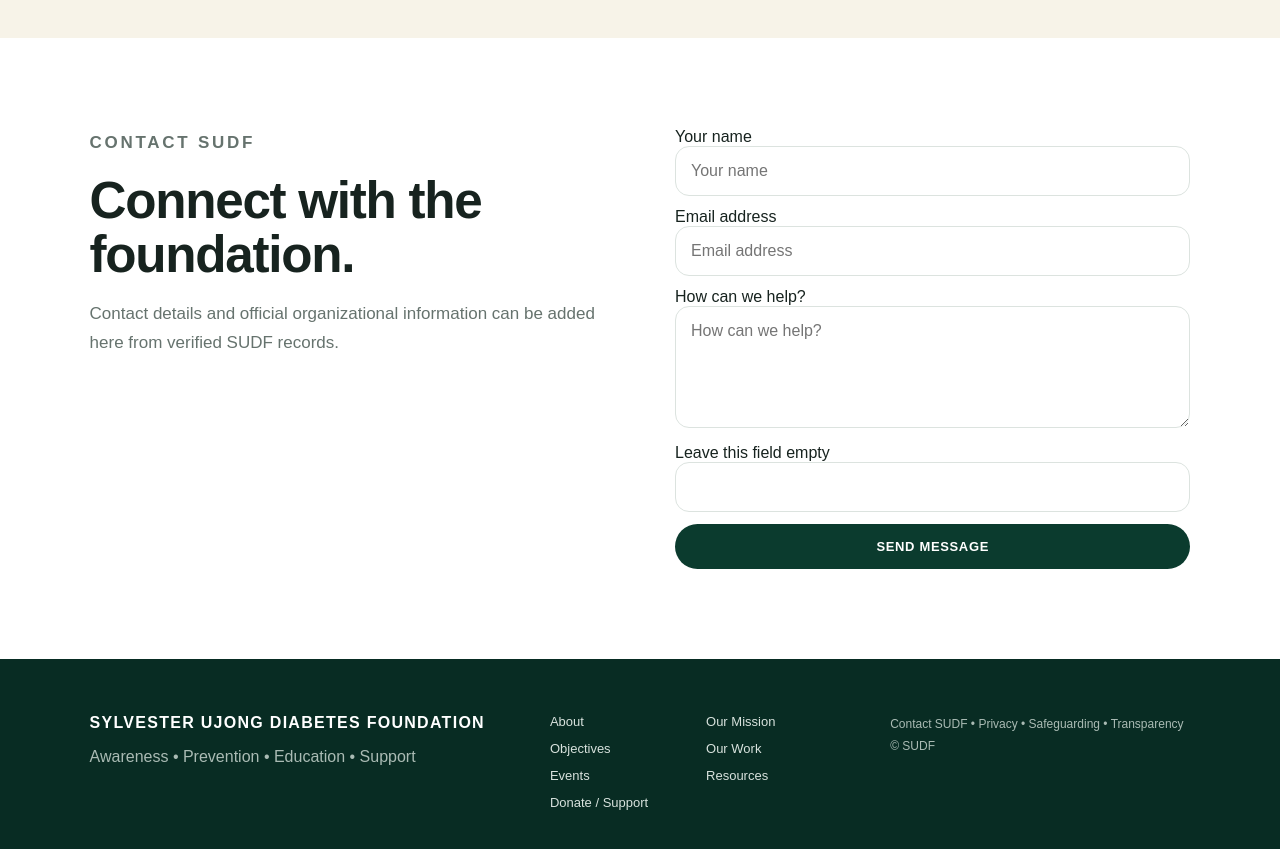
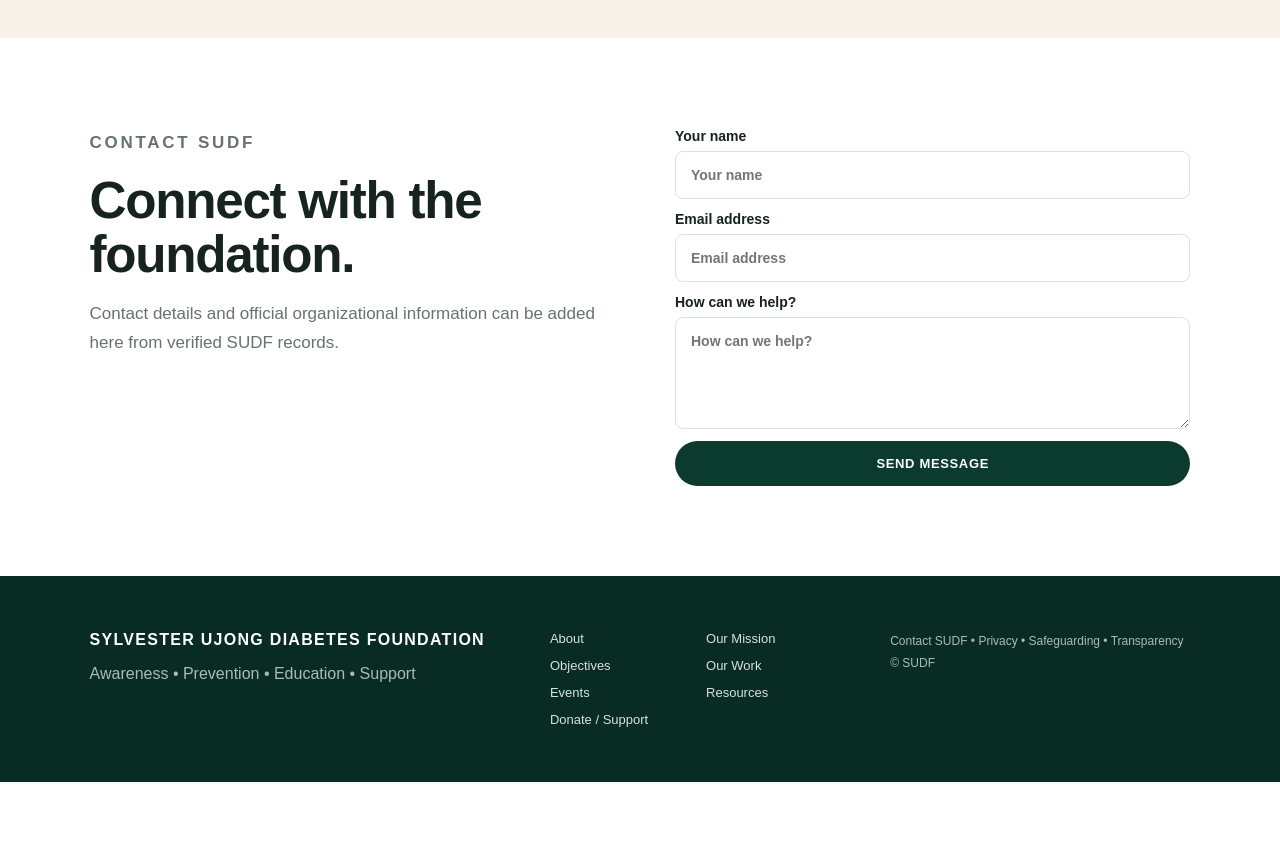
Before and after one commit to AkongShadrach/SUDF-website, a Next.js app: page / in a window 1280 px wide. Shown: the part 7780-8629 px from the top of the page. After the commit the page ends 8562 px from the top, so only its background shows below. Built offline with nearby package versions, Linux system fonts and the light colour scheme.

Commit message:
Style public enquiry forms and hide honeypots

```diff
--- a/app/globals.css
+++ b/app/globals.css
@@ -1280,3 +1280,13 @@ blockquote { margin:32px 0 0; padding:20px 0 0 22px; border-left:3px solid var(-
 @media (max-width:340px) {
   .sudf-gallery-grid { grid-template-columns: 1fr; }
 }
+
+
+/* Functional public enquiry forms */
+.contact-form label { display:grid; gap:7px; color:var(--ink); font-size:14px; font-weight:600; }
+.contact-form input, .contact-form textarea { border-radius:8px; background:#fff; }
+.contact-form button:disabled { opacity:.65; cursor:wait; }
+.contact-feedback { margin:4px 0 0; font-size:14px; line-height:1.6; }
+.contact-feedback.success { color:#176b45; }
+.contact-feedback.error { color:#a12c2c; }
+.contact-honeypot, .support-honeypot { position:absolute !important; width:1px !important; height:1px !important; padding:0 !important; margin:-1px !important; overflow:hidden !important; clip:rect(0,0,0,0) !important; white-space:nowrap !important; border:0 !important; }
```
